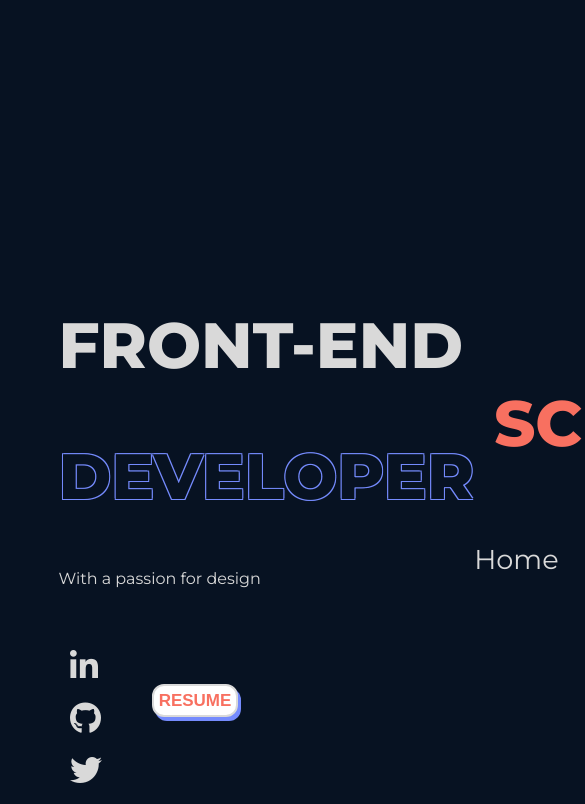
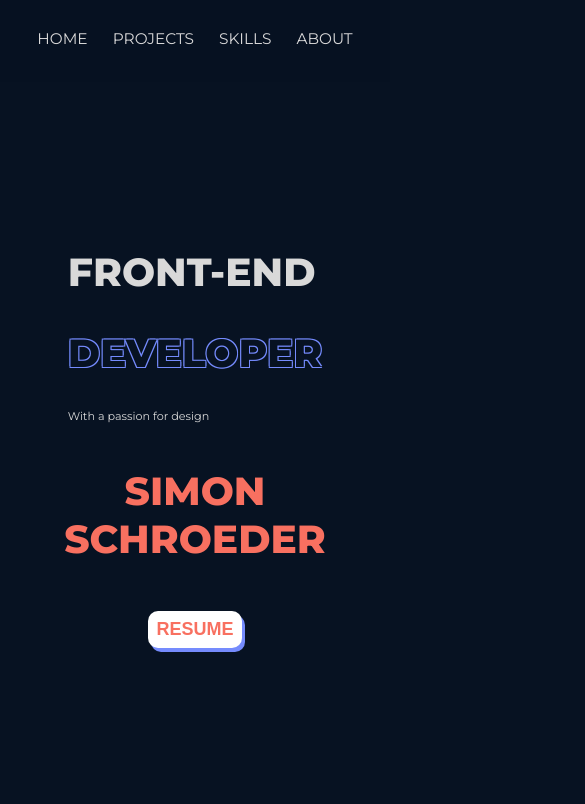
Before and after one commit to SchroederSimon/portfolio-react-vite, a React (Vite) app: page / in a window 390 px wide. Shown: the top 804 px of the page, 585 px wide, since content can reach past the window. Built offline with nearby package versions, Linux system fonts and the light colour scheme.

Commit message:
Added scroll to id component. Styles in general, @media for responsive

```diff
--- a/package.json
+++ b/package.json
@@ -11,11 +11,13 @@
   "dependencies": {
     "framer-motion": "^8.5.3",
     "react": "^18.2.0",
-    "react-dom": "^18.2.0"
+    "react-dom": "^18.2.0",
+    "react-scroll": "^1.8.9"
   },
   "devDependencies": {
     "@types/react": "^18.0.26",
     "@types/react-dom": "^18.0.9",
+    "@types/react-scroll": "^1.8.6",
     "@vitejs/plugin-react": "^3.0.0",
     "typescript": "^4.9.3",
     "vite": "^4.0.0"
--- a/src/App.tsx
+++ b/src/App.tsx
@@ -1,14 +1,12 @@
 
-
-
-//Components
+// Components
 import Projects from './components/Projects/Project'
 import Hero from './components/Hero/Hero'
 import Sidebar from './components/Sidebar/Sidebar'
 import SmallProjects from './components/SmallProjects/SmallProjects'
 import Skills from './components/Skills/Skills'
 import About from './components/About/About'
-import useIsVisibleOnScreen from "./hooks/scrollHook";
+
 
 
 
@@ -16,11 +14,11 @@ function App() {
     return (
         <>
             <Sidebar />
-            <Hero />
-            <Projects />
+            <section id="home"><Hero /></section>
+            <section id="projects"><Projects /></section>
             <SmallProjects />
-            <Skills />
-            <About />
+            <section id="skills"><Skills /></section>
+            <section id="about"><About /></section>
         </>
     )
 }
--- a/src/components/About/About.css
+++ b/src/components/About/About.css
@@ -15,7 +15,7 @@
 
 .aboutDescription p {
     grid-area: 1 / 1 / 2 / 2;
-    font-size: 1.2em;
+    font-size: 1.1em;
     line-height: 1.6;
     color: var(--colorWhite);
     width: 90%;
--- a/src/components/About/About.tsx
+++ b/src/components/About/About.tsx
@@ -11,28 +11,27 @@ function About() {
 
     return (
         <motion.div className="aboutContainer"
-        ref={myRef}
-        animate={{ opacity: isVisible ? 1 : 0 }}
-        initial={{ opacity: 0 }}
-        transition={{ duration: 4 }}
+            ref={myRef}
+            animate={{ opacity: isVisible ? 1 : 0 }}
+            initial={{ opacity: 0 }}
+            transition={{ duration: 4 }}
         >
             <div className="aboutText">
                 <h1>About Me</h1>
             </div>
             <div className="aboutDescription">
-                <p>Im a self-taught front-end developer looking to secure my first job
-                    in the industry.
-                    I took the Argentina programa 2 course to start learning.
-                    But the road wasn't easy, as I faced feelings of loneliness and
-                    frustration while teaching myself. Undeterred, I managed my time and
-                    resources to spend late nights at the computer to get the job done
-                    (a lot of google, Stack Overflow and documentation)
-                    I may have started out with the goal of becoming a full
-                    stack web developer, but my passion for design and my background in the
-                    field (designer) ultimately drew me to focus on front-end development. I am a
-                    determined and self-driven individual who is committed to delivering
-                    quality results, and I am eager to bring my passion and expertise to a
-                    dynamic team.</p>
+                <p>Hi, I'm a self-taught  front-end developer, trying to get my first job.
+                    I've done Argentina programa 2 (gov course) but felt really lonely in
+                    the process, so I learned how to manage my time and resources to learn
+                    by myself. In that way I think this reflects my personality. I was in front
+                    of a challenge and did everything to do my best to achieve that challenge. I
+                    had to overcome frustration, use a lot of google, read a lot of documentation,
+                    and stay long nights at the pc.
+                    The course is planned to teach how to be a full stack web developer, but I just prefer front-end
+                    because I have a good background in design and i liked most. But i'm obviously opened to new things.
+                    Beside that course i keep studying by myself, and making new projects (checkout my github).
+                    I see myself as a self-motivated person  who is committed to delivering quality results, and
+                    I'm excited to bring my enthusiasm and skills to a dynamic team environment.</p>
                 <div className="aboutSkills">
                     <ul>
                         <li>Creative <span>(design thinking).</span></li>
--- a/src/components/Hero/Hero.css
+++ b/src/components/Hero/Hero.css
@@ -1,4 +1,4 @@
-.heroContainer{
+.heroContainer {
     width: 100%;
     height: 100vh;
     display: flex;
@@ -7,42 +7,84 @@
     color: var(--colorWhite);
 }
 
-.heroContentContainer{
+.heroContentContainer {
     width: 100%;
-    height: 40vh;
+    height: 30vh;
     display: inline-flex;
     justify-content: space-around;
 }
 
-.heroContentContainer h2{
-    font-size: 4em;
+.heroContentContainer h2 {
+    font-size: 3.5em;
 }
 
-.heroleft span{
+.heroleft span {
     text-shadow: -1px -1px 0 var(--softBlue), 1px -1px 0 var(--softBlue), -1px 1px 0 var(--softBlue), 1px 1px 0 var(--softBlue);
     color: var(--backgroundBlue);
 }
 
-.heroRight{
+.heroRight {
     text-align: center;
 }
 
-.heroRight h2{
+.heroRight h2 {
     color: var(--softRed);
 }
 
-.heroRight ul{
-    gap: 40px;
-    display: inline-flex;
-    font-size: 1.7em;
+.heroContainer button a {
+    font-weight: 700;
+    color: var(--softRed);
+    text-decoration: none;
 }
-.heroLinks li{
+
+.heroContainer button {
+    margin-top: 15px;
+    bottom: 15%;
+    padding: 2.5%;
+    box-shadow: 3px 4px 0px 0px var(--softBlue);
+    background-color: white;
+    border-radius: 10px;
+    border: none;
+    cursor: pointer;
+    color: var(--colorWhite);
+    font-size: 18px;
+    text-decoration: none;
+}
+
+
+/* nav */
+.navbarContainer {
+    position: fixed;
+    top: 0;
+    left: 50%;
+    padding: 1% 0 1% 0;
+    transform: translateX(-50%);
+    width: 100%;
+    color: var(--colorWhite);
+    display: flex;
+    justify-content: center;
+    align-items: center;
+    font-size: 1.2em;
+    height: auto;
+    background-color: #071222a6;
+    z-index: 9999;
+}
+
+.navbarLinks {
+    gap: 60px;
+    display: flex;
+    flex-direction: row;
+}
+
+.navbarLinks li {
     transition: transform 0.5s;
 }
-.heroLinks li:hover{
+
+.navbarLinks li:hover {
     transform: scale(1.2);
 }
-.heroLinks li::after {
+
+.navbarLinks li::after {
     content: '';
     width: 0%;
     height: 2px;
@@ -52,26 +94,7 @@
     transition: 0.5s;
     margin-top: 2px;
 }
-.heroLinks li:hover::after {
+
+.navbarLinks li:hover::after {
     width: 100%;
 }
-
-.heroContainer button{
-    position: absolute;
-    bottom: 15%;
-    padding: 1.2%;
-    box-shadow: 3px 4px 0px 0px var(--softBlue);
-    background-color: white;
-    border-radius: 12px;
-    border: 2px solid;
-    cursor: pointer;
-    color: var(--colorWhite);
-    font-size: 17px;
-    text-decoration: none;
-}
-
-.heroContainer button a{
-    font-weight: 800;
-    color: var(--softRed);
-    text-decoration: none;
-}
--- a/src/components/Hero/Hero.tsx
+++ b/src/components/Hero/Hero.tsx
@@ -1,11 +1,35 @@
 import { motion } from 'framer-motion'
+import { Link } from 'react-scroll'
 import '../../components/Hero/Hero.css'
 
 
 function Hero() {
-
     return (
         <div className="heroContainer">
+            <div className="navbarContainer">
+                <ul className="navbarLinks">
+                    <li>
+                        <Link offset={-100} smooth spy to="home">
+                            HOME
+                        </Link>
+                    </li>
+                    <li>
+                        <Link offset={-100} smooth spy to="projects">
+                            PROJECTS
+                        </Link>
+                    </li>
+                    <li>
+                        <Link offset={-100} smooth spy to="skills">
+                            SKILLS
+                        </Link>
+                    </li>
+                    <li>
+                        <Link offset={-100} smooth spy to="about">
+                            ABOUT
+                        </Link>
+                    </li>
+                </ul>
+            </div>
             <div className="heroContentContainer">
                 <div className="heroleft">
                     <h2>FRONT-END</h2>
@@ -14,21 +38,16 @@ function Hero() {
                 </div>
                 <div className="heroRight">
                     <h2>SIMON SCHROEDER</h2>
-                    <ul className="heroLinks">
-                        <li><a>Home</a></li>
-                        <li><a>Projects</a></li>
-                        <li><a>Skills</a></li>
-                        <li><a>About Me</a></li>
-                    </ul>
+                    <motion.button
+                        whileHover={{ scale: 1.2 }}
+                        transition={{ type: "spring", stiffness: 300, damping: 8 }}
+                    >
+                        <a href="https://www.w3schools.com" target="_blank">RESUME</a>
+                    </motion.button>
                 </div>
             </div>
-            <motion.button
-                whileHover={{ scale: 1.2 }}
-                transition={{ type: "spring", stiffness: 300, damping: 8 }}
-            >
-                <a href="https://www.w3schools.com" target="_blank">RESUME</a>
-            </motion.button>
         </div>
+
     )
 }
 
--- a/src/components/Projects/Project.css
+++ b/src/components/Projects/Project.css
@@ -40,6 +40,7 @@
 }
 
 .projectDescription {
+    font-size: 1em;
     margin-bottom: 20px;
     text-align: left;
     padding: 5%;
@@ -69,3 +70,8 @@
 .projectMedia iframe {
     height: 70vh;
 }
+
+@media(max-width: 900px){
+
+
+}
--- a/src/components/Projects/Project.tsx
+++ b/src/components/Projects/Project.tsx
@@ -25,7 +25,6 @@ function Projects() {
             transition={{ duration: 4 }}>
             <div className="projectContainer">
                 <div
-
                     className="projectText">
                     <h1>Projects I've built</h1>
                 </div>
--- a/src/components/SmallProjects/SmallProjects.css
+++ b/src/components/SmallProjects/SmallProjects.css
@@ -61,7 +61,7 @@
 }
 
 .miroBoard p {
-    font-size: 1.2em;
+    font-size: 1.1vw;
     line-height: 1.6;
     width: 50%;
     padding: 0 2% 0 0;
--- a/src/index.css
+++ b/src/index.css
@@ -15,7 +15,7 @@
 }
 
 body {
-  overflow:auto;
+  overflow: auto;
   width: 100%;
   padding-left: 15%;
   padding-right: 15%;
@@ -44,31 +44,107 @@ h1::after {
   background-color: white;
 }
 
-a{
+a {
   text-decoration: none;
   cursor: pointer;
 }
-li{
+
+li {
   list-style: none;
   text-decoration: none;
 }
-ul{
+
+ul {
   padding: 0;
 }
+
 /* Scrollbar */
-::-webkit-scrollbar{
+::-webkit-scrollbar {
   width: 0.5em;
   background-color: var(--backgroundBlue);
 }
-::-webkit-scrollbar-track{
+
+::-webkit-scrollbar-track {
   background-color: var(--backgroundBlue);
   margin-block: 1em;
   border-radius: 100vw;
 }
-::-webkit-scrollbar-thumb{
+
+::-webkit-scrollbar-thumb {
   background-color: var(--colorWhite);
   border-radius: 100vw;
 }
-::-webkit-scrollbar-thumb:hover{
+
+::-webkit-scrollbar-thumb:hover {
   background: var(--softRed);
 }
+
+@media(max-width: 1200px) {
+  .aboutDescription img {
+    display: none;
+  }
+}
+
+@media(max-width: 900px) {
+
+  /* general */
+  body {
+    padding-left: 8%;
+    padding-right: 8%;
+  }
+
+  /* title */
+  h1::after {
+    display: none;
+  }
+
+  /* sidebar */
+  .sidebar {
+    display: none;
+  }
+
+  /* projects */
+  .projectContainer .projectGrid1 {
+    grid-template-columns: repeat(auto-fit, minmax(200px, 1fr));
+  }
+
+  .projectContainer .projectLeftInfo {
+    text-align: left;
+    width: 90%;
+  }
+
+  .projectMedia {
+    display: none;
+  }
+
+
+  /* smallprojects */
+  .text {
+    display: none;
+  }
+
+  .miroBoard p {
+    display: none;
+  }
+
+  .navbarContainer {
+    position: relative;
+  }
+  .navbarContainer .navbarLinks {
+    padding: 10px 0 10px 0;
+    display: flex;
+    flex-direction: row;
+    align-items: center;
+    gap: 25px;
+    font-size: 0.8em;
+  }
+
+  .heroContainer .heroContentContainer {
+    margin-top: 20px;
+    font-size: 0.7em;
+    flex-direction: column;
+    justify-content: center;
+    align-items: center;
+  }
+
+}
--- a/src/main.tsx
+++ b/src/main.tsx
@@ -2,6 +2,7 @@ import React from 'react'
 import ReactDOM from 'react-dom/client'
 import './index.css'
 
+//Routes
 
 //Components
 import App from "./App";
@@ -10,6 +11,6 @@ import App from "./App";
 
 ReactDOM.createRoot(document.getElementById('root') as HTMLElement).render(
   <React.StrictMode>
-    <App />
+      <App />
   </React.StrictMode>,
 )
--- a/src/shared/PROJECTS.tsx
+++ b/src/shared/PROJECTS.tsx
@@ -13,7 +13,7 @@ const BIG_PROJECTS = [
         id: 2,
         title: "Project",
         name: "CRUD Cards",
-        description: "Make cards to write down concepts while you are studying. Another CRUD made it with React - Node (Express) - TypeScript - MongoDB (backend) and HTML, CSS for the front end",
+        description: "Make cards to write down concepts while you are studying. Another CRUD made it with React - Node (Express) - TypeScript - MongoDB (backend) and HTML, CSS for the front end. Learn about endpoints, mongoose, routes, callbacks, project structuration, react hooks and postman for test",
         videoLink: "https://www.youtube.com/embed/3m_ShURPid4",
         icons: "src/assets/imagenes/reactProject.png",
         linkGit: "https://github.com/SchroederSimon/Cards-React-Vite",
```
Also changed, not shown: 1 other file (tests, documents, lock files or other folders).
